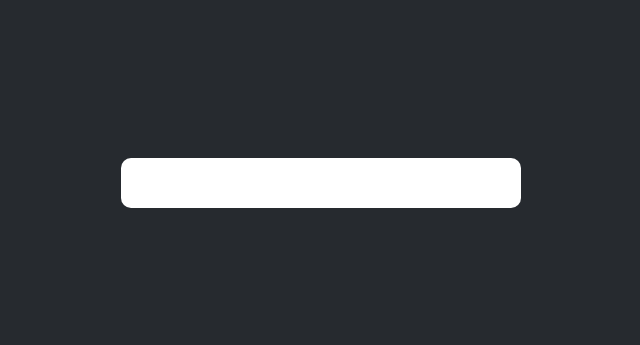
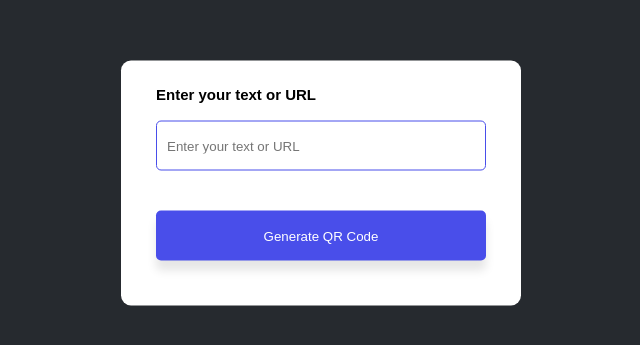
Before and after one commit to shubham-mishra-ca/ScanifyJS, a plain HTML site: page index.html in a window 1280 px wide. Shown: the part 217-562 px from the top of the page, without its empty margins (319-959 px from the left). Drawn offline with Linux system fonts and the light colour scheme.

Commit message:
Created the HTML and CSS of elements for the app.

```diff
--- a/index.html
+++ b/index.html
@@ -7,6 +7,10 @@
     <link rel="stylesheet" href="style.css">
 </head>
 <body>
-    <div class="container"></div>
+    <div class="container">
+        <p>Enter your text or URL</p>
+        <input type=""text" placeholder="Enter your text or URL">
+        <button>Generate QR Code</button>
+    </div>
 </body>
 </html>
--- a/style.css
+++ b/style.css
@@ -19,3 +19,33 @@ body{
     background: #fff;
     border-radius: 10px;
 }
+
+.container p{
+    font-weight: 600;
+    font-size: 15px;
+    margin-bottom: 8px;
+}
+
+.container input{
+    width: 100%;
+    height: 50px;
+    border: 1px solid #494eea;
+    outline: 0;
+    padding: 10px;
+    margin: 10px 0 20px;
+    border-radius: 5px;
+}
+
+.container button{
+    width: 100%;
+    height: 50px;
+    background: #494eea;
+    color: #fff;
+    border: 0;
+    outline: 0;
+    border-radius: 5px;
+    box-shadow: 0 10px 10px rgba(0,0,0,0.1);
+    cursor: pointer;
+    margin: 20px 0;
+    font-weight: 500;
+}
```
